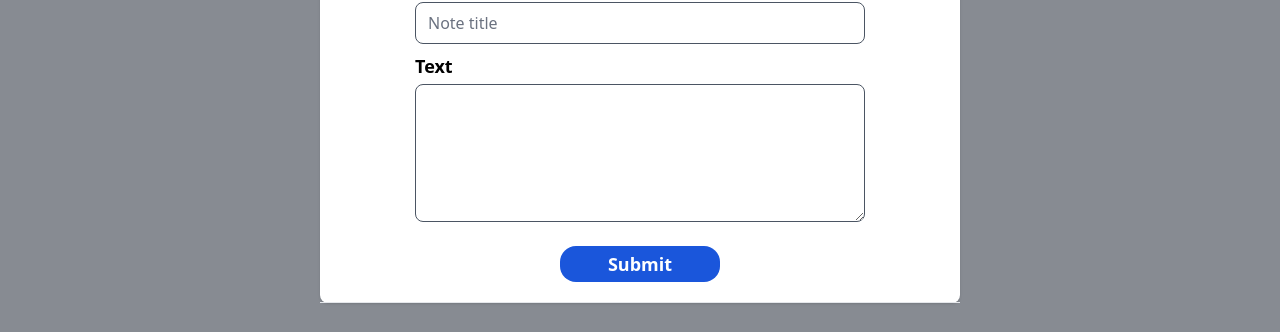
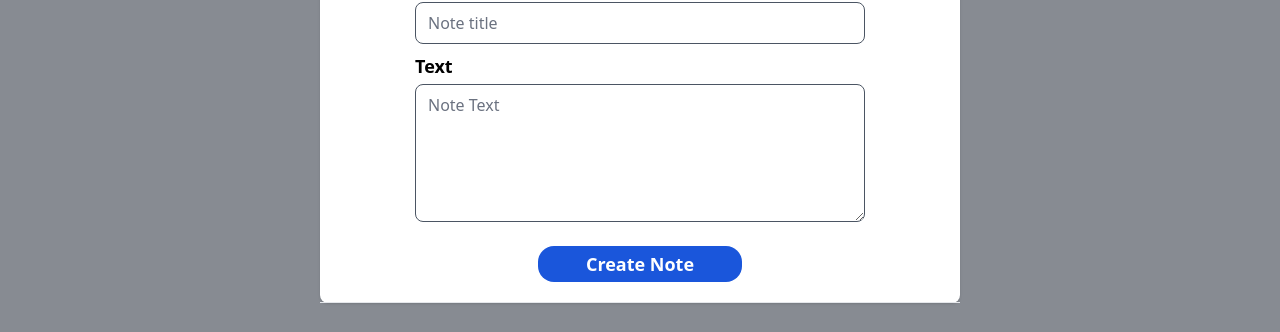
Before and after one commit to TahsinAlahi/cool-notes-client, a React (Vite) app: page / in a window 1280 px wide. Both pictures are taken after a click on the button "All new note". Shown: the part 310-642 px from the top of the page. Built offline with nearby package versions, Linux system fonts and the light colour scheme; no server answers.

Commit message:
update: update func added

```diff
--- a/src/components/Card.tsx
+++ b/src/components/Card.tsx
@@ -3,11 +3,12 @@ import { deleteNote } from "../network/notes_funcs";
 import { dateFormatter } from "../utils/dateFormatter";
 
 function Card({ note, handleNoteModal }: CardProps) {
-  const { handleUpdateOrNewNote } = useNoteContext();
+  const { handleUpdateOrNewNote, setEditNote } = useNoteContext();
   let createdUpdatedTime: string;
 
   function handleCardClick() {
     handleNoteModal("update", true);
+    setEditNote(note);
   }
 
   if (note.updatedAt > note.createdAt) {
--- a/src/components/Modal.tsx
+++ b/src/components/Modal.tsx
@@ -3,7 +3,9 @@ import * as NotesApi from "../network/notes_funcs";
 import { useNoteContext } from "../contexts/noteContext";
 
 function Modal({ handleNoteModal, noteModal }: ModalProps) {
-  const { handleUpdateOrNewNote } = useNoteContext();
+  const { handleUpdateOrNewNote, editNote } = useNoteContext();
+
+  const isNoteCreateType = noteModal.type === "create";
 
   const titleRef = useRef<HTMLInputElement>(null);
   const textRef = useRef<HTMLTextAreaElement>(null);
@@ -17,9 +19,14 @@ function Modal({ handleNoteModal, noteModal }: ModalProps) {
         text: textRef?.current?.value,
       });
       handleUpdateOrNewNote(res, "create");
-
-      handleNoteModal(null, false);
+    } else if (noteModal.type === "update") {
+      const res = await NotesApi.updateNote(editNote?._id as string, {
+        title: titleRef.current?.value as string,
+        text: textRef.current?.value as string,
+      });
+      handleUpdateOrNewNote(res, "update");
     }
+    handleNoteModal(null, false);
   }
 
   return (
@@ -29,7 +36,7 @@ function Modal({ handleNoteModal, noteModal }: ModalProps) {
           <div className="relative rounded-lg bg-white shadow dark:bg-gray-700">
             <div className="flex items-center justify-between rounded-t border-b p-4 dark:border-gray-600 md:p-5">
               <h3 className="text-xl font-semibold text-gray-900 dark:text-white">
-                {noteModal.type === "create" ? "Create Note" : "Update Note"}
+                {isNoteCreateType ? "Create Note" : "Update Note"}
               </h3>
               <button
                 type="button"
@@ -68,6 +75,7 @@ function Modal({ handleNoteModal, noteModal }: ModalProps) {
                   required
                   className="w-full rounded-lg border border-gray-600 outline-none"
                   ref={titleRef}
+                  defaultValue={isNoteCreateType ? "" : editNote?.title}
                 />
               </div>
               <div className="flex w-3/4 flex-col gap-1">
@@ -75,7 +83,7 @@ function Modal({ handleNoteModal, noteModal }: ModalProps) {
                   Text
                 </label>
                 <textarea
-                  defaultValue=" "
+                  defaultValue={isNoteCreateType ? "" : editNote?.text}
                   placeholder="Note Text"
                   rows={5}
                   className="w-full rounded-lg border border-gray-600 outline-none"
@@ -83,7 +91,7 @@ function Modal({ handleNoteModal, noteModal }: ModalProps) {
                 />
               </div>
               <button className="mt-4 rounded-2xl bg-blue-700 px-7 py-1 text-lg font-semibold text-white hover:bg-blue-800 md:px-12">
-                Submit
+                {isNoteCreateType ? "Create Note" : "Update Note"}
               </button>
             </form>
           </div>
--- a/src/contexts/NoteContext.tsx
+++ b/src/contexts/NoteContext.tsx
@@ -4,6 +4,8 @@ import * as NotesApi from "../network/notes_funcs";
 interface Context {
   notes: Note[];
   handleUpdateOrNewNote: (note: Note, method: string) => void;
+  setEditNote: (note: Note | null) => void;
+  editNote: Note | null;
 }
 
 const NoteContext = createContext<Context | undefined>(undefined);
@@ -28,12 +30,16 @@ function NoteProvider({ children }: { children: React.ReactNode }) {
   }, []);
 
   function handleUpdateOrNewNote(note: Note, method: string) {
-    if (method === "create") setNotes((prevNotes) => [...prevNotes, note]);
-    if (method === "delete")
+    if (method === "create") {
+      setNotes((prevNotes) => [...prevNotes, note]);
+    } else if (method === "delete") {
       setNotes((prevNotes) => prevNotes.filter((n) => n._id !== note._id));
+    } else if (method === "update") {
+      setNotes((prev) => prev.map((n) => (n._id === note._id ? note : n)));
+    }
   }
 
-  const value = { notes, handleUpdateOrNewNote };
+  const value = { notes, handleUpdateOrNewNote, setEditNote, editNote };
 
   return <NoteContext.Provider value={value}>{children}</NoteContext.Provider>;
 }
--- a/src/network/notes_funcs.ts
+++ b/src/network/notes_funcs.ts
@@ -33,3 +33,13 @@ export async function createNote(note: NoteInput) {
 export async function deleteNote(note: Note) {
   await fetchData(`/api/notes/${note._id}`, { method: "DELETE" });
 }
+
+export async function updateNote(_id: string, note: NoteInput): Promise<Note> {
+  const res = await fetchData(`/api/notes/${_id}`, {
+    method: "PATCH",
+    headers: { "Content-Type": "application/json" },
+    body: JSON.stringify(note),
+  });
+
+  return res.json();
+}
```
